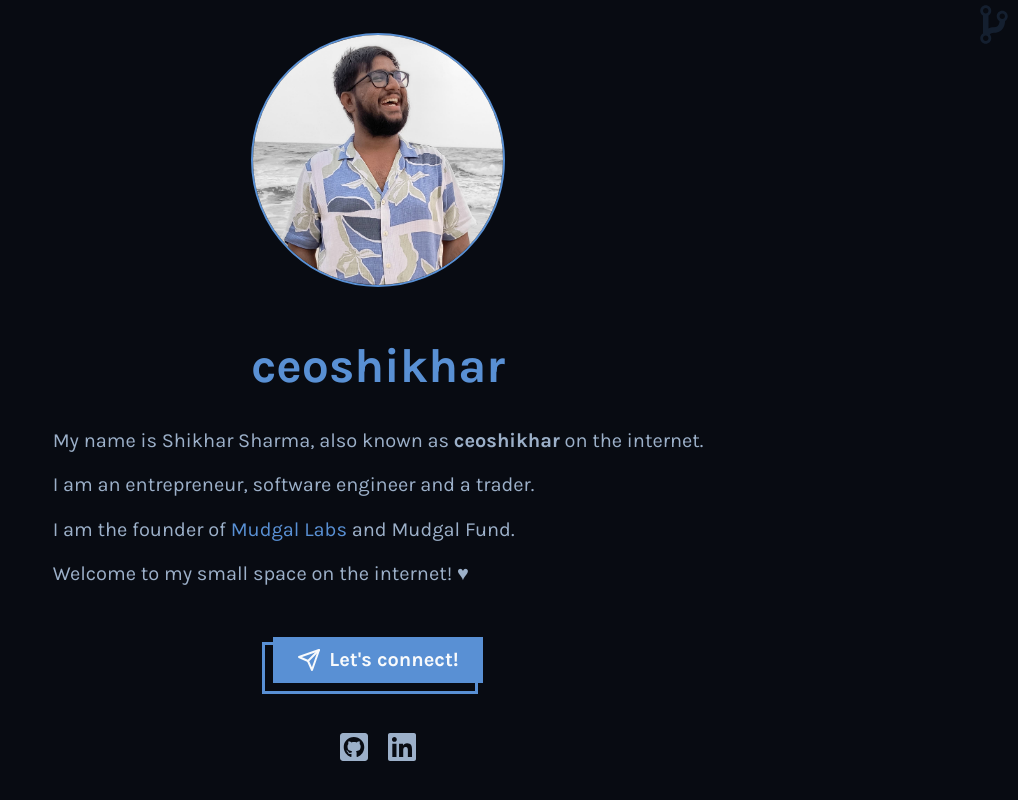
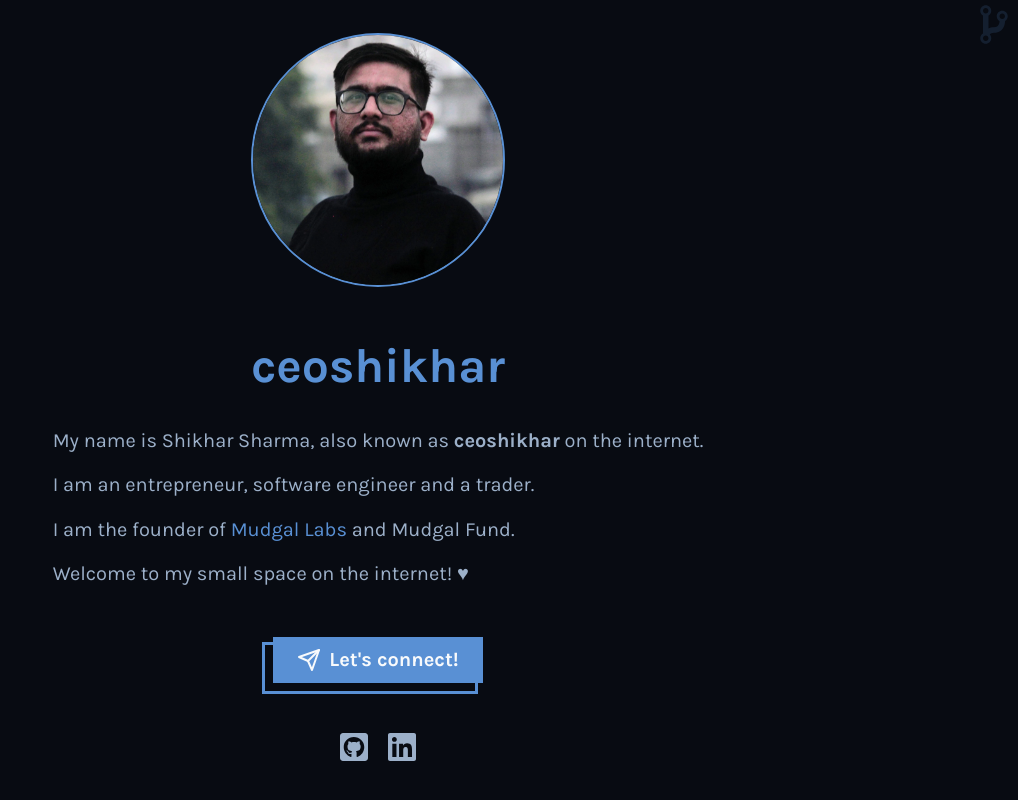
Before and after one commit to ceoshikhar/ceoshikhar.com, a React (Vite) app: page / in a window 1280 px wide. Shown: the whole page, without its empty margins (262-1280 px from the left). Built offline with nearby package versions, Linux system fonts and the light colour scheme.

Commit message:
update image

```diff
--- a/index.html
+++ b/index.html
@@ -2,7 +2,7 @@
 <html lang="en">
     <head>
         <meta charset="UTF-8" />
-        <link rel="icon" type="image/png" href="./images/me.jpeg" />
+        <link rel="icon" type="image/png" href="./images/me.webp" />
         <meta name="viewport" content="width=device-width, initial-scale=1.0" />
         <style>
             @import url("https://fonts.googleapis.com/css2?family=Karla:ital,wght@0,200..800;1,200..800&display=swap");
--- a/src/sections/index/Hero.tsx
+++ b/src/sections/index/Hero.tsx
@@ -3,7 +3,11 @@ import styled from "styled-components";
 export const Hero: React.FC = () => {
     return (
         <Wrapper id="hero">
-            <img className="image" src="./images/me.jpeg" alt="my image" />
+            <img
+                className="image"
+                src="./images/me.webp"
+                alt="Shikhar Sharma"
+            />
             <Name>ceoshikhar</Name>
             <div
                 style={{
```
Also changed, not shown: public/images/me.jpeg (deleted), public/images/me.webp (added).
